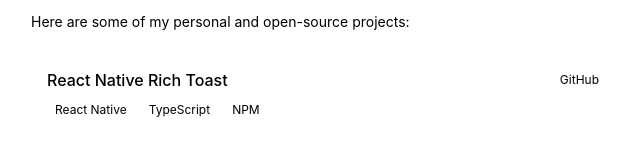
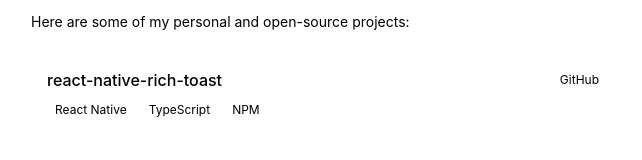
Before and after one commit to laurentcodes/laurent-portfolio-minimal, a Next.js app: page /projects in a window 1280 px wide. Shown: the part 192-352 px from the top of the page, without its empty margins (313-955 px from the left). Built offline with nearby package versions, Linux system fonts and the light colour scheme.

Commit message:
Update project name to react-native-rich-toast
Co-authored-by: laurentcodes <26190389+laurentcodes@users.noreply.github.com>

```diff
--- a/app/projects/page.tsx
+++ b/app/projects/page.tsx
@@ -20,7 +20,7 @@ type Project = {
 
 const projects: Project[] = [
 	{
-		name: 'React Native Rich Toast',
+		name: 'react-native-rich-toast',
 		tags: ['React Native', 'TypeScript', 'NPM'],
 		url: 'https://github.com/laurentcodes/react-native-rich-toast',
 		isGithub: true,
```
